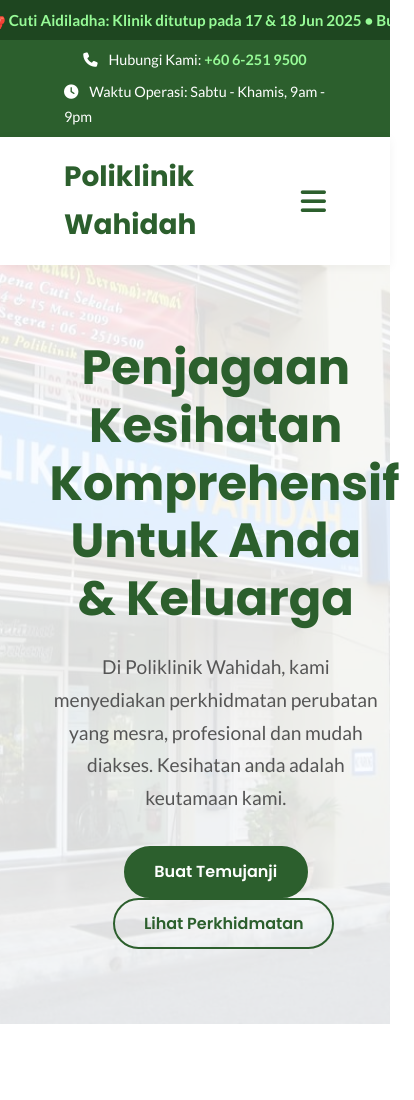
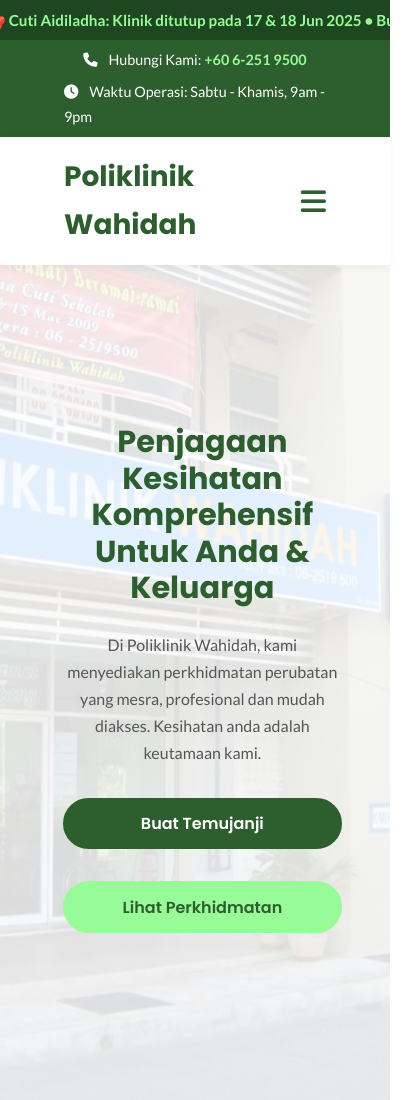
Before and after one commit to itsLucas02/poliklinikwahidah, a plain HTML site: page index.html in a window 390 px wide. Shown: the top 1100 px of the page, 414 px wide, since content can reach past the window. Drawn offline with Linux system fonts and the light colour scheme.

Commit message:
Add files via upload

```diff
--- a/index.html
+++ b/index.html
@@ -106,6 +106,8 @@
         vertical-align: middle; /* help baseline alignment */
         position: relative;
         top: -0.5px; /* 👈 subtle vertical nudge */
+        min-width: 180px;
+        text-align: center;
       }
       .btn:hover {
         background: #224b23;
@@ -249,12 +251,17 @@
             rgba(255, 255, 255, 0.85)
           ),
           url("Logo/PWBHD.jpg") no-repeat center center/cover;
-        padding: 8rem 0;
-        height: 90vh;
+        padding: 6rem 2rem;
+        height: 100vh; /* force it to stay full screen */
+        max-height: 100vh;
         display: flex;
         align-items: center;
-        justify-content: flex-start;
         text-align: left;
+      }
+
+      .hero-content {
+        max-width: 650px;
+        margin-left: 5%;
       }
 
       .hero-content {
@@ -271,6 +278,14 @@
       .hero p {
         font-size: 1.2rem;
         margin-bottom: 2rem;
+      }
+
+      .hero-buttons {
+        display: flex;
+        flex-wrap: wrap;
+        justify-content: center;
+        gap: 1rem;
+        margin-top: 2rem;
       }
 
       /* Dark Hero */
@@ -685,6 +700,22 @@
         .panel-grid {
           grid-template-columns: repeat(2, 1fr);
         } /* 2 logos on mobile */
+        .hero {
+          background-position: center top;
+          padding: 4rem 1rem;
+        }
+        .hero h1 {
+          font-size: 1.9rem;
+        }
+        .hero p {
+          font-size: 1rem;
+        }
+        .btn {
+          display: block;
+          width: 100%;
+          max-width: 300px;
+          margin: 0 auto 1rem auto;
+        }
       }
     </style>
   </head>
@@ -755,17 +786,10 @@
               yang mesra, profesional dan mudah diakses. Kesihatan anda adalah
               keutamaan kami.
             </p>
-            <a href="#appointment" class="btn">Buat Temujanji</a>
-            <a
-              href="#services"
-              class="btn"
-              style="
-                background: transparent;
-                color: var(--primary-color);
-                margin-left: 1rem;
-              "
-              >Lihat Perkhidmatan</a
-            >
+            <div class="hero-buttons">
+              <a href="#appointment" class="btn">Buat Temujanji</a>
+              <a href="#services" class="btn btn-light">Lihat Perkhidmatan</a>
+            </div>
           </div>
         </div>
       </section>
```
